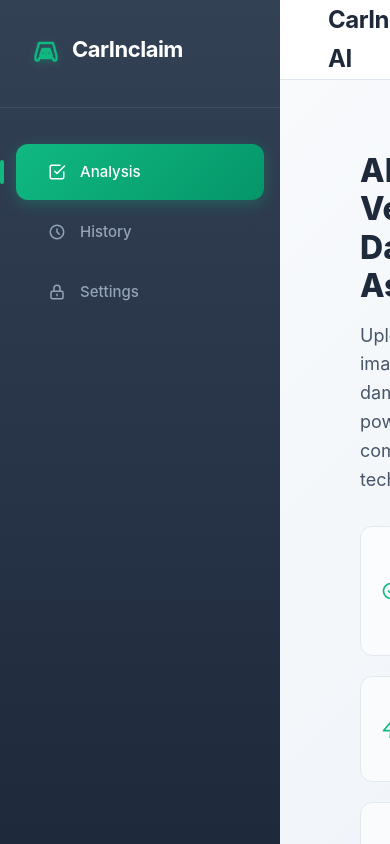
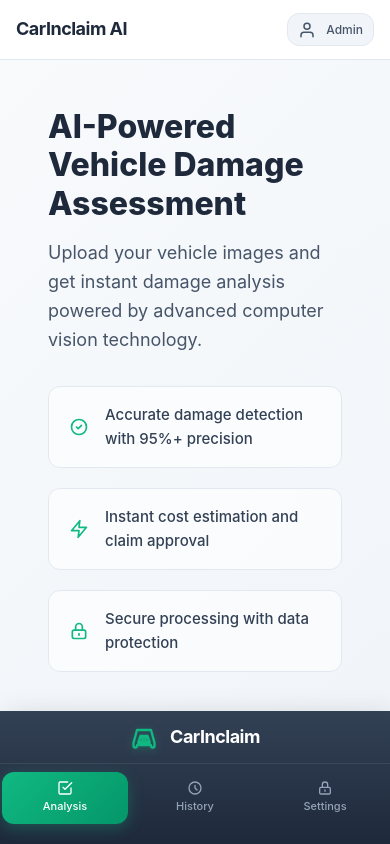
Before and after one commit to sidkumar28/CarInclaim---AI-Powered-Vehicle-Damage-Assessment, a React (Vite) app in the folder insurance-damage-frontend/: page / in a window 390 px wide. Built offline with nearby package versions, Linux system fonts and the light colour scheme.

Commit message:
bug(ui): fixed frontend responsive across mobile, tablet, and desktop

```diff
--- a/insurance-damage-frontend/src/App.css
+++ b/insurance-damage-frontend/src/App.css
@@ -1043,23 +1043,212 @@
 }
 
 @media (max-width: 768px) {
-  .stats-grid {
-    grid-template-columns: 1fr;
+  .app {
+    flex-direction: column;
   }
 
-  .settings-grid {
-    grid-template-columns: 1fr;
+  .sidebar {
+    width: 100%;
+    height: auto;
+    order: 2;
+    padding: 12px 0;
   }
 
-  .history-item {
+  .logo {
+    padding: 0 16px 12px;
+    font-size: 18px;
+    justify-content: center;
+  }
+
+  .nav {
+    display: flex;
+    justify-content: space-around;
+    padding: 8px 0;
+  }
+
+  .nav-item {
+    flex: 1;
+    text-align: center;
+    padding: 8px 4px;
+    margin: 0 2px;
+    font-size: 11px;
+    flex-direction: column;
+    gap: 2px;
+  }
+
+  .nav-item svg {
+    width: 16px;
+    height: 16px;
+  }
+
+  .nav-item.active::before {
+    display: none;
+  }
+
+  .topbar {
+    padding: 0 16px;
+    height: 60px;
+  }
+
+  .topbar h1 {
+    font-size: 18px;
+  }
+
+  .topbar-actions {
+    gap: 8px;
+  }
+
+  .btn-new {
+    padding: 8px 12px;
+    font-size: 12px;
+  }
+
+  .user-info {
+    padding: 6px 10px;
+    font-size: 12px;
+  }
+
+  .content {
+    padding: 16px;
+  }
+
+  .upload-box {
+    grid-template-columns: 1fr;
+    gap: 16px;
+  }
+
+  .upload-placeholder {
+    padding: 30px 16px;
+  }
+
+  .upload-placeholder svg {
+    width: 48px;
+    height: 48px;
+  }
+
+  .upload-placeholder p {
+    font-size: 16px;
+  }
+
+  .upload-placeholder span {
+    font-size: 12px;
+  }
+
+  .results-layout {
+    grid-template-columns: 1fr;
+    gap: 16px;
+    height: auto;
+  }
+
+  .card {
+    padding: 16px;
+    border-radius: 12px;
+  }
+
+  .card-title {
+    font-size: 16px;
+    margin-bottom: 16px;
+  }
+
+  .status-indicator {
+    gap: 12px;
+    padding: 16px;
+    margin-bottom: 16px;
+  }
+
+  .status-icon {
+    width: 40px;
+    height: 40px;
+  }
+
+  .status-icon svg {
+    width: 20px;
+    height: 20px;
+  }
+
+  .status-text {
+    font-size: 18px;
+  }
+
+  .info-grid {
     grid-template-columns: 1fr;
     gap: 12px;
-    text-align: left;
   }
 
-  .setting-item {
+  .info-item {
+    padding: 12px;
+  }
+
+  .info-label {
+    font-size: 10px;
+  }
+
+  .info-value {
+    font-size: 14px;
+  }
+
+  .info-value.cost {
+    font-size: 18px;
+  }
+
+  .detection-name {
+    font-size: 14px;
+    margin-bottom: 6px;
+  }
+
+  .confidence-bar {
+    width: 100%;
+    height: 6px;
+  }
+
+  .detection-item {
     flex-direction: column;
     align-items: flex-start;
-    gap: 12px;
+    gap: 8px;
+    padding: 12px;
+  }
+
+  .confidence-value {
+    align-self: flex-end;
+    font-size: 12px;
+  }
+
+  .chat-card {
+    height: 350px;
+  }
+
+  .chat-container {
+    padding: 12px;
+    margin-bottom: 12px;
+  }
+
+  .message-avatar {
+    width: 28px;
+    height: 28px;
+  }
+
+  .message-avatar svg {
+    width: 14px;
+    height: 14px;
+  }
+
+  .message.assistant .message-content {
+    padding: 10px 12px;
+    font-size: 13px;
+  }
+
+  .chat-input {
+    padding: 10px 12px;
+    font-size: 14px;
+  }
+
+  .btn-send {
+    width: 40px;
+    height: 40px;
+  }
+
+  .btn-send svg {
+    width: 16px;
+    height: 16px;
   }
 }
```
